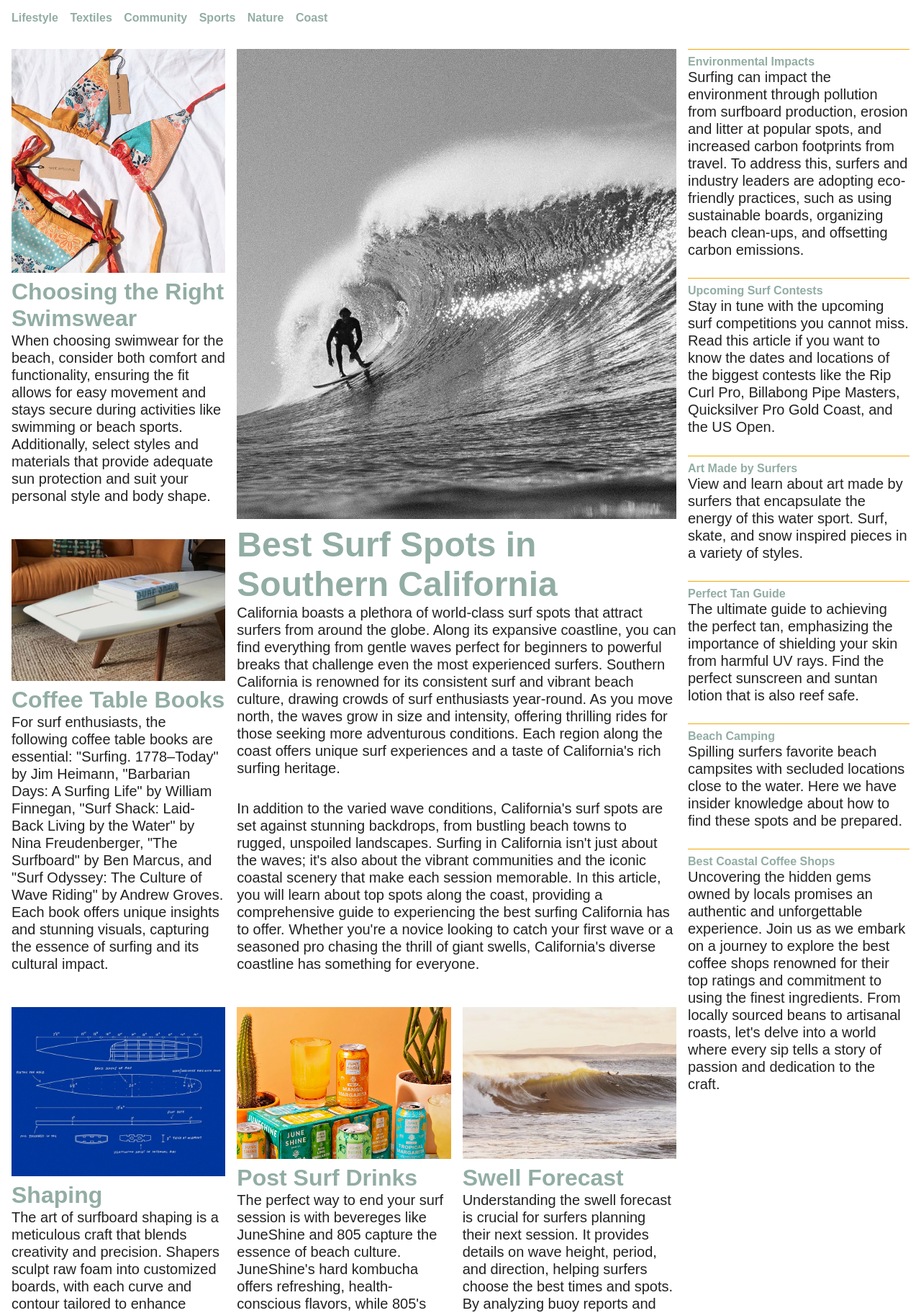
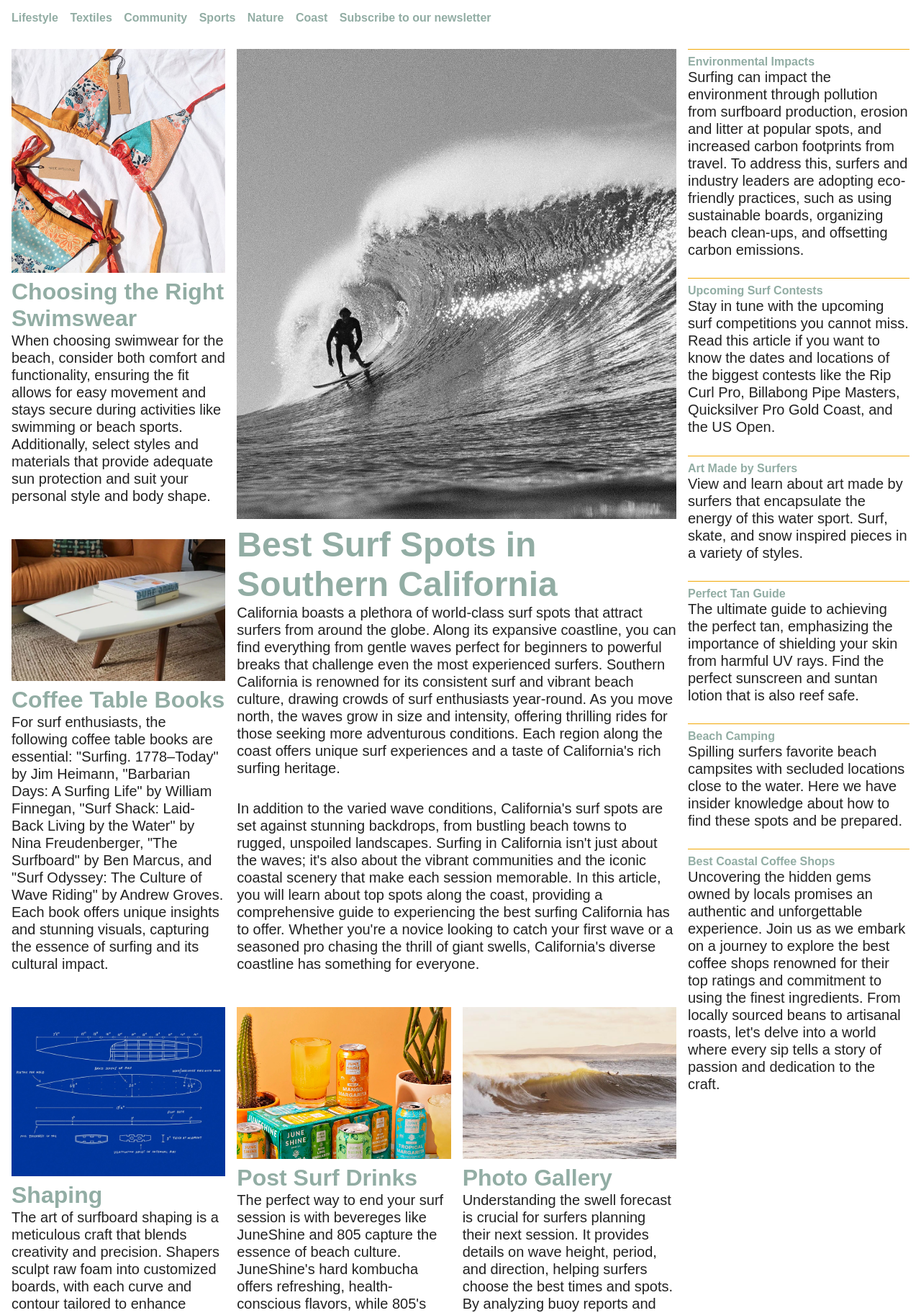
Before and after one commit to ellawilliamson02/ellawilliamson02.github.io, a plain HTML site: page grc339/digital-magazine/index.html in a window 1280 px wide. Shown: the part 84-1908 px from the top of the page at 72% size. Drawn offline with Linux system fonts and the light colour scheme; a web font is replaced by a local one.

Commit message:
Update index.html

```diff
--- a/grc339/digital-magazine/index.html
+++ b/grc339/digital-magazine/index.html
@@ -25,6 +25,7 @@
                             <li><a href="#">Sports</a></li>
                             <li><a href="#">Nature</a></li>
                             <li><a href="#">Coast</a></li>
+                            <li><a href="newsletter.html">Subscribe to our newsletter</a></li>
                </ul>
             </nav>
          </header>
@@ -72,9 +73,9 @@
                </a>
             </section>
             <section class="secondary">
-               <a href="#">
+               <a href="photogallery.html">
                   <figure><img src="swell_forecast.jpg" alt="Picture of a nice swell."></figure>
-                  <h2>Swell Forecast</h2>
+                  <h2>Photo Gallery</h2>
                   <p>Understanding the swell forecast is crucial for surfers planning their next session. It provides details on wave height, period, and direction, helping surfers choose the best times and spots. By analyzing buoy reports and weather patterns, surfers can anticipate conditions, enhancing their experience and ensuring safety by avoiding hazardous waves. Read this article to learn more.
                   </p>
                </a>
```
